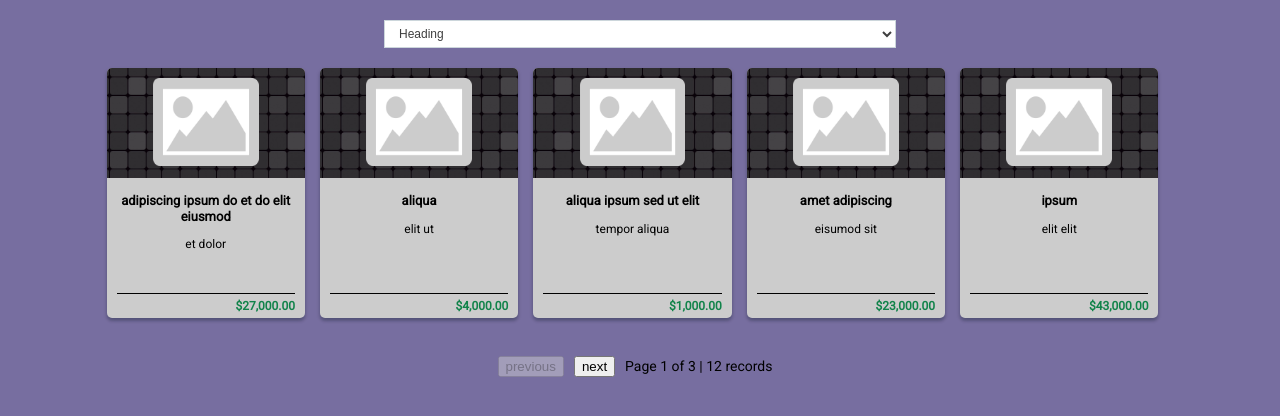
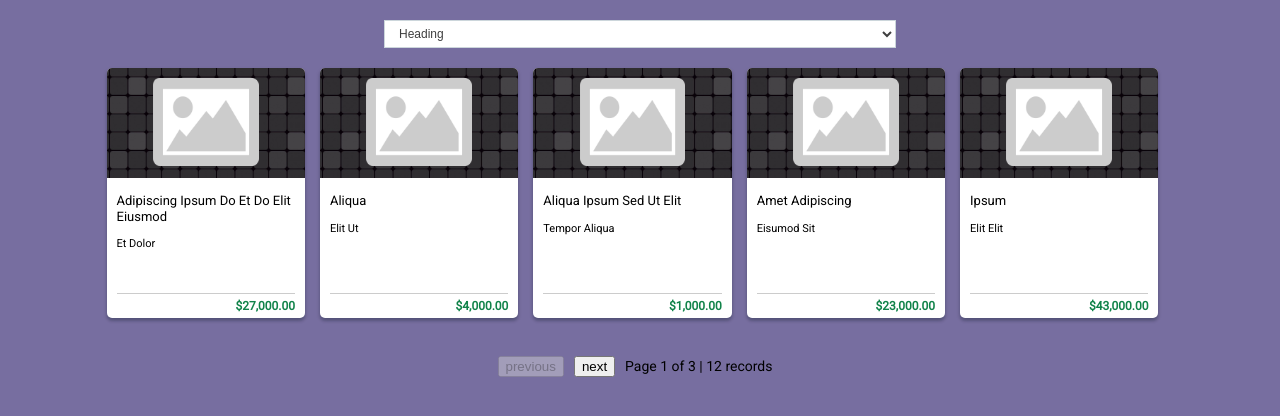
Before and after one commit to amerturkovic/turk-cox-react-project, a React (Create React App) app: page / in a window 1280 px wide. Shown: the top 416 px of the page. Built offline with nearby package versions, Linux system fonts and the light colour scheme.

Commit message:
card - css update

```diff
--- a/src/components/Card/styles.scss
+++ b/src/components/Card/styles.scss
@@ -2,7 +2,7 @@
     text-align: center;
     position: relative;
     font-size: 12px;
-    background-color: #ccc;
+    background-color: #fff;
     width: 16%;
     min-width: 135px;
     height: 250px;
@@ -31,12 +31,14 @@
         height: 110px;
     }
     .content {
-        padding: 15px 10px;
+        text-align: left;
+        padding: 15px 10px 0 10px;
         p {
+            text-transform: capitalize;
             margin-top: 0;
+            font-size: 11px;
             &:first-of-type {
                 font-size: 13px;
-                font-weight: 700;
                 line-height: 1.2;
             }
         }
@@ -44,7 +46,7 @@
     .price {
         text-align: right;
         position: absolute;
-        border-top: .5px solid #000;
+        border-top: .5px solid #ccc;
         width: calc(100% - 20px);
         font-weight: bold;
         bottom: 0;
```
Also changed, not shown: 1 other file (tests, documents, lock files or other folders).
